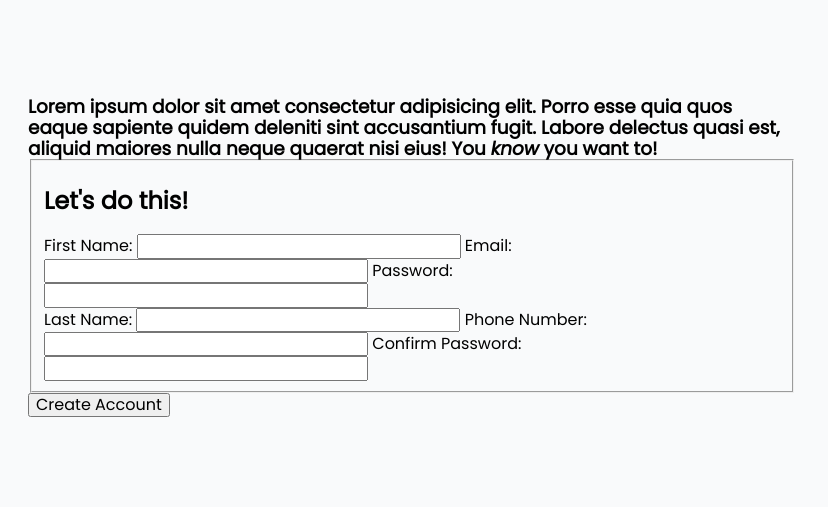
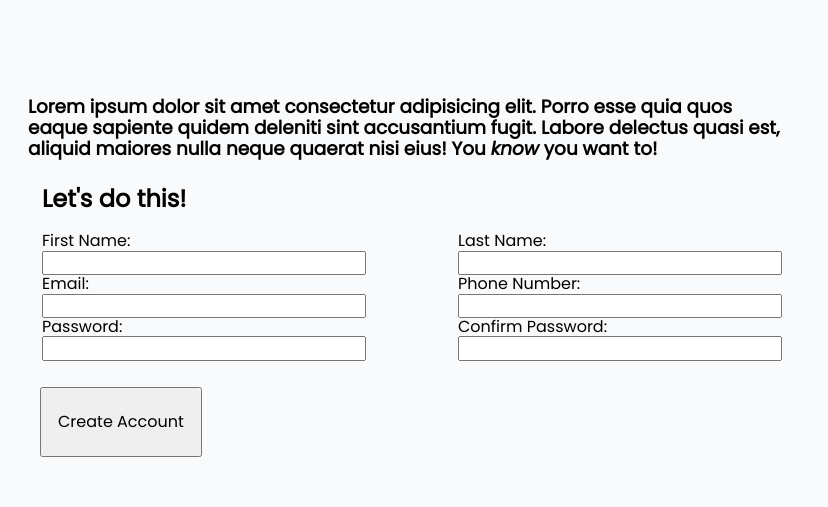
Before and after one commit to codenamerey/sign-up-form, a plain HTML site: page index.html in a window 1280 px wide. Shown: the top 507 px of the page, 452-1280 px from the left. Drawn offline with nearby package versions, Linux system fonts and the light colour scheme.

Commit message:
Add preliminary form design

```diff
--- a/css/style.css
+++ b/css/style.css
@@ -1,10 +1,19 @@
 @import url('https://fonts.googleapis.com/css2?family=Poppins:ital,wght@0,200;0,400;1,200;1,400&display=swap');
+
+.container button {
+    margin: 1rem 0.75rem 1rem;
+    padding: 1.5rem 1rem;
+}
 
 body {
     background: #f9fafb;
     display: flex;
     font-family: 'Poppins', sans-serif;
     overflow: hidden;
+}
+
+fieldset {
+    border: none;
 }
 
 .sidebar {
@@ -46,3 +55,14 @@ body {
     font-size: 115%;
     font-weight: bold;
 }
+
+.container .form-input {
+    display: flex;
+    justify-content: space-between;
+}
+
+.container .form-input > div {
+    display: flex;
+    flex-direction: column;
+    align-items: flex-start;
+}
```
